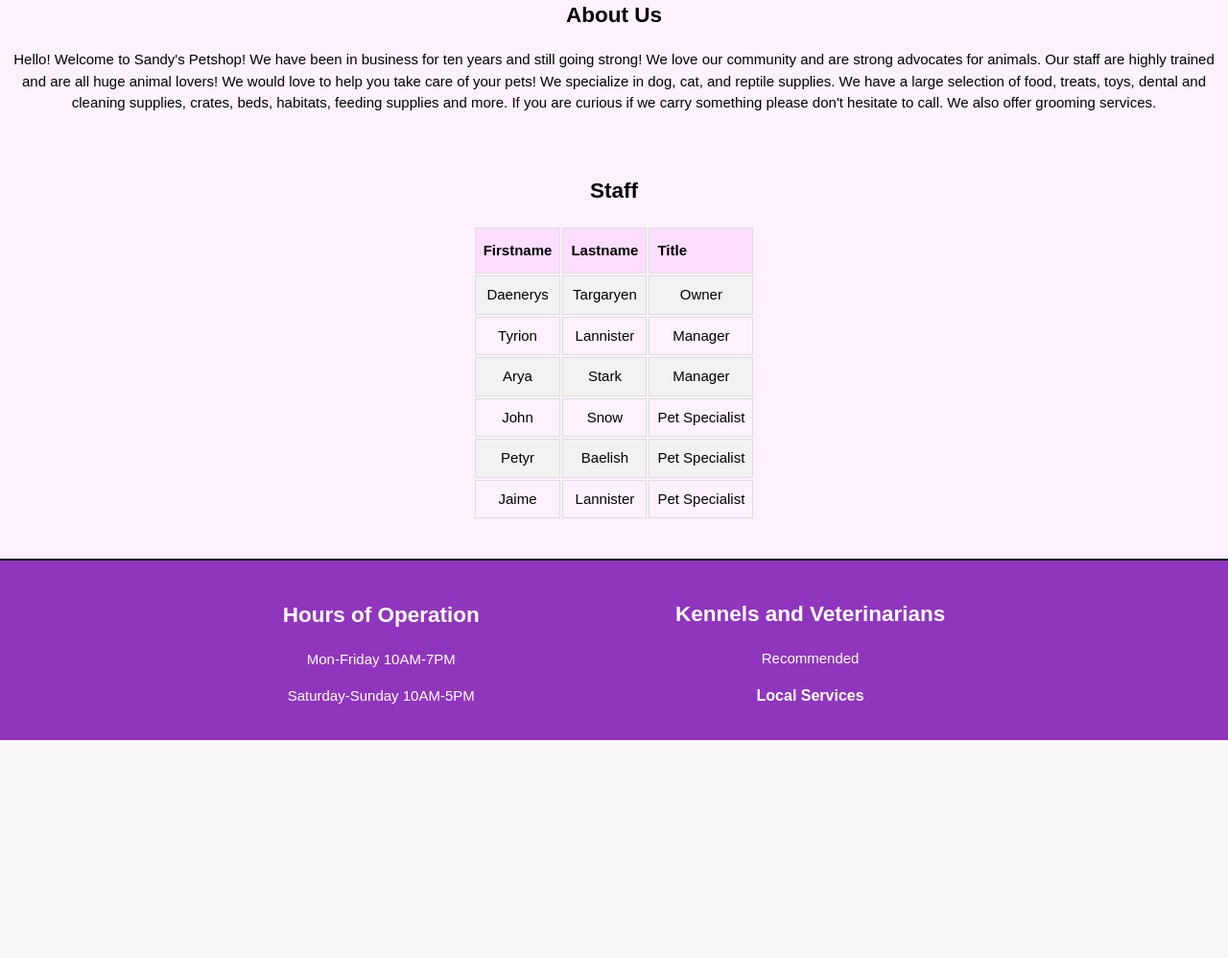
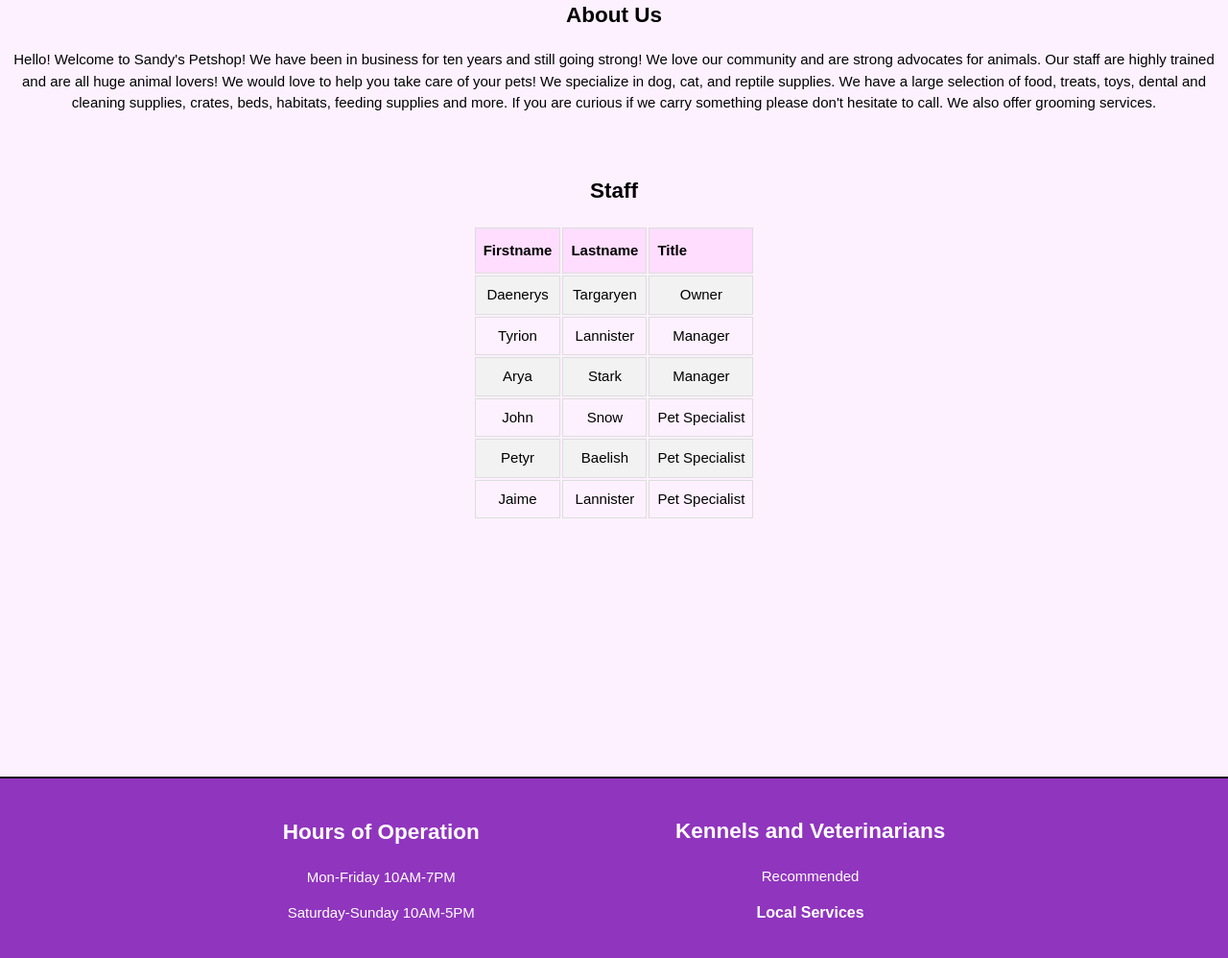
Before and after one commit to sec10/WebDev_ClassSite, a PHP site: page /about.html in a window 1280 px wide. Shown: the part 184-1182 px from the top of the page at 96% size. Before the commit the page ends 955 px from the top, so only its background shows below. Run offline with PHP 8.4, Linux system fonts and the light colour scheme.

Commit message:
Update style.css

```diff
--- a/style.css
+++ b/style.css
@@ -137,6 +137,10 @@ a:hover {
 
 
 /* About */
+section {
+    height: 100%;
+}
+
 #about {
     width: 100%;
     text-align: center;
```
